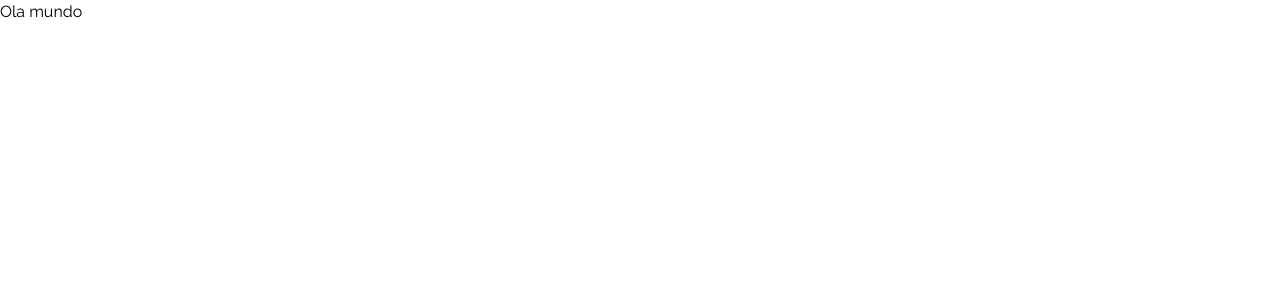
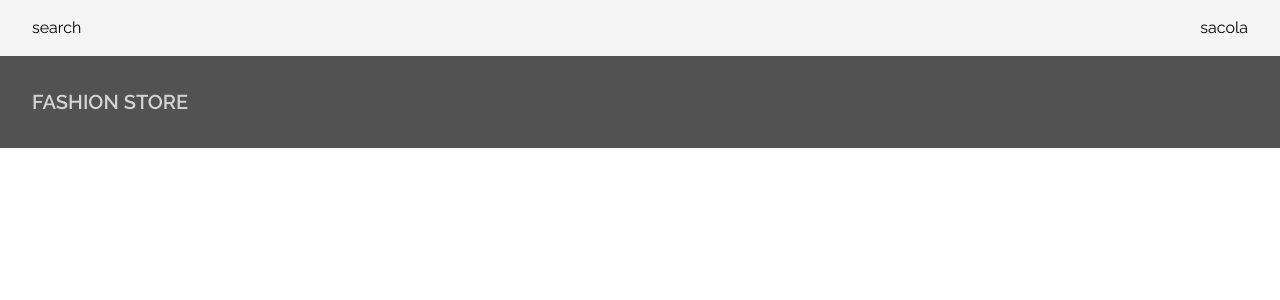
Before and after one commit to killer-cf/fashion-store, a Next.js app: page / in a window 1280 px wide. Shown: the top 300 px of the page. Built offline with nearby package versions, Linux system fonts and the light colour scheme.

Commit message:
style Header structure

```diff
--- a/src/app/fonts.ts
+++ b/src/app/fonts.ts
@@ -7,7 +7,7 @@ export const tinos = Tinos({
 })
 
 export const raleway = Raleway({
-  weight: ['400', '700'],
+  weight: ['400', '600', '700'],
   subsets: ['latin'],
   variable: '--font-raleway',
 })
--- a/src/app/page.tsx
+++ b/src/app/page.tsx
@@ -1,3 +1,9 @@
+import { Header } from '@/components/Header'
+
 export default function Home() {
-  return <h1 className="font-raleway">Ola mundo</h1>
+  return (
+    <div className="font-raleway">
+      <Header />
+    </div>
+  )
 }
--- /dev/null
+++ b/src/components/Header.tsx
@@ -0,0 +1,13 @@
+export function Header() {
+  return (
+    <header className="flex flex-col">
+      <div className="flex justify-between bg-neutral-100 px-8 py-4">
+        <div>search</div>
+        <div>sacola</div>
+      </div>
+      <div className="bg-neutral-600 px-8 py-8 text-xl font-semibold text-neutral-300">
+        FASHION STORE
+      </div>
+    </header>
+  )
+}
```
